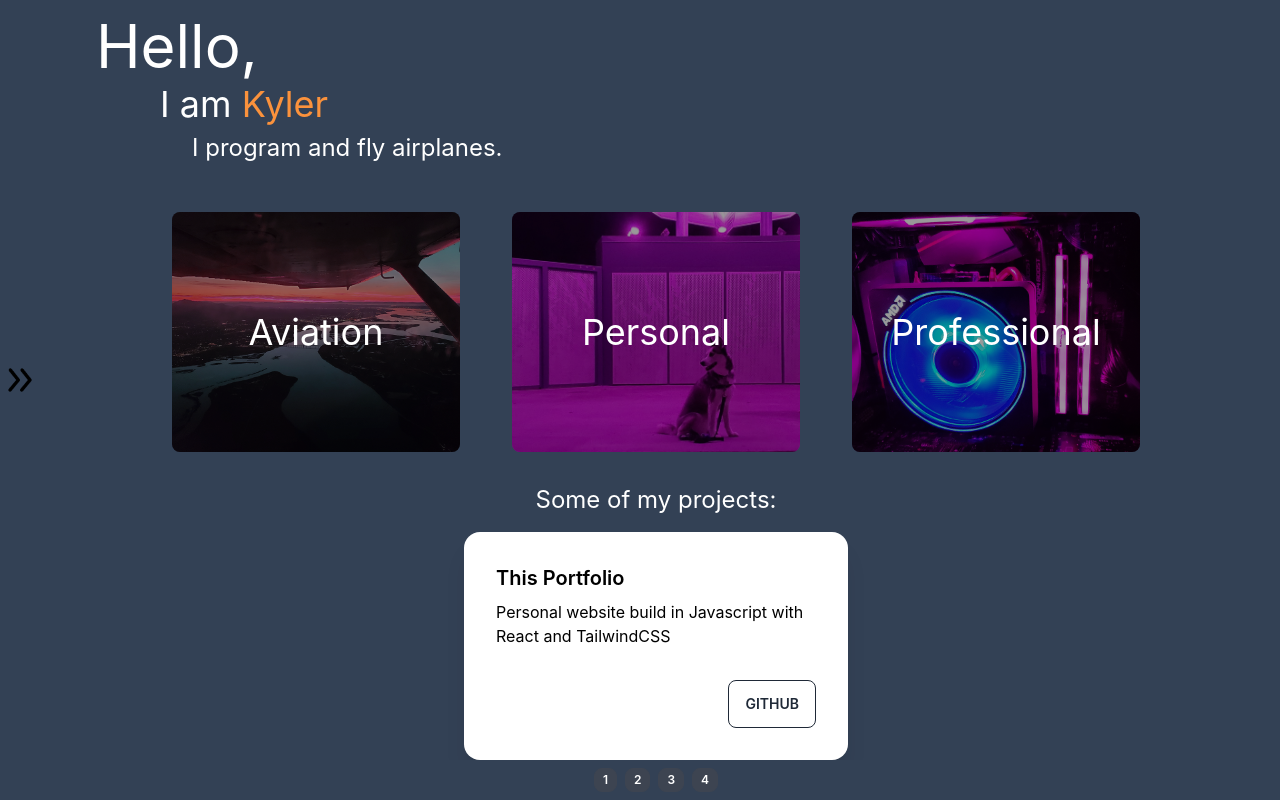
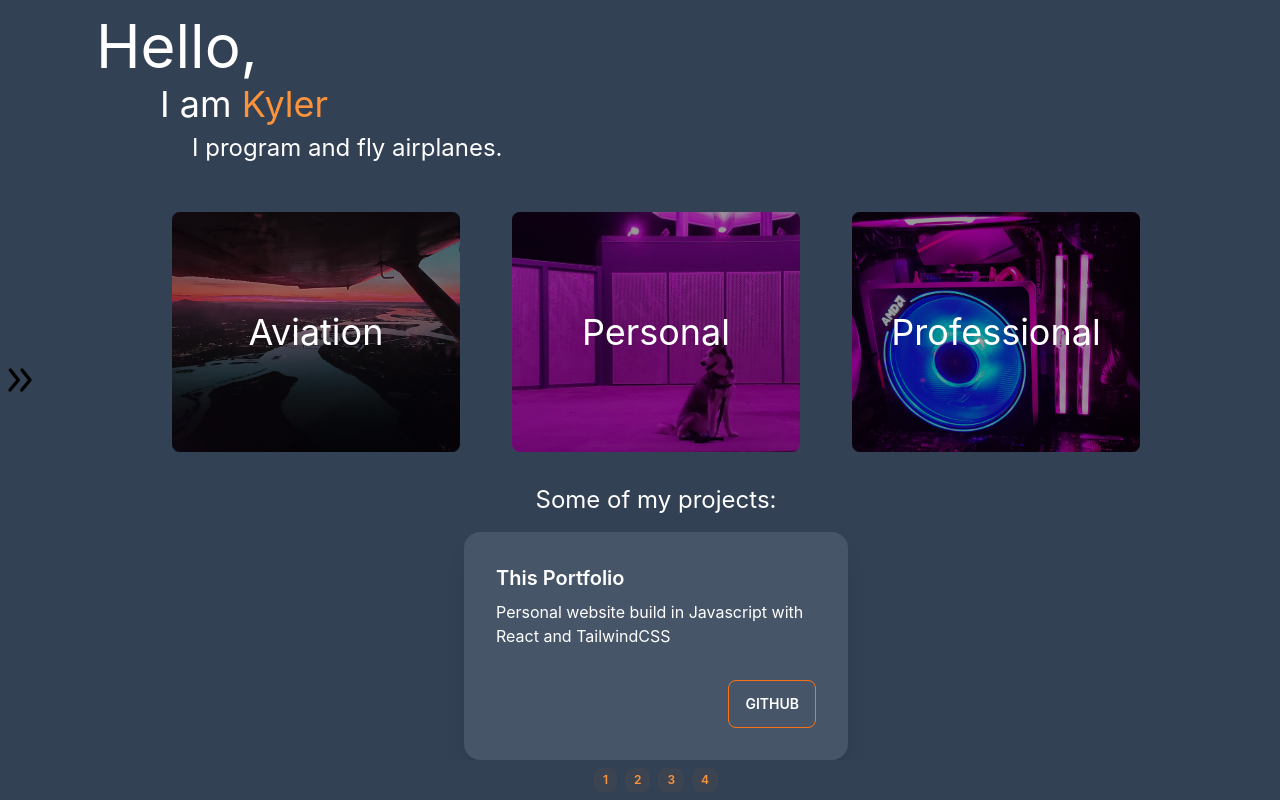
Before and after one commit to fisher60/portfolio, a React (Create React App) app in the folder portfolio/: page / in a window 1280 px wide. Built offline with nearby package versions, Linux system fonts and the light colour scheme.

Commit message:
restyle carousel to fit color theme

```diff
--- a/portfolio/src/components/carouselCard.jsx
+++ b/portfolio/src/components/carouselCard.jsx
@@ -1,11 +1,11 @@
 export default function CarouselCard(props) {
     return (
-        <div className="card bg-white w-96 shadow-xl">
+        <div className="card text-white bg-slate-600 w-96 shadow-xl">
             <div className="card-body">
                 <h2 className="card-title">{props.title}</h2>
                 <p>{props.description}</p>
                 <div className="card-actions justify-end">
-                <a href={props.link} className="btn btn-outline" rel="noreferrer" target="_blank">Github</a>
+                <a href={props.link} className="btn bg-transparent border-orange-500 hover:bg-orange-500" rel="noreferrer" target="_blank">Github</a>
                 </div>
             </div>
         </div>
--- a/portfolio/src/components/projectCarousel.jsx
+++ b/portfolio/src/components/projectCarousel.jsx
@@ -32,7 +32,7 @@ export default function ProjectCarousel() {
     }
 )
 
-let carouselButtons = [...Array(carouselItems.length).keys()].map((i) => <a href={"#item" + i} key={i} className="btn btn-xs">{i + 1}</a>)
+let carouselButtons = [...Array(carouselItems.length).keys()].map((i) => <a href={"#item" + i} key={i} className="btn btn-xs text-orange-400">{i + 1}</a>)
     return (
         <div className="flex flex-col items-center mt-4">
             <h1 className="text-2xl">Some of my projects:</h1>
```
